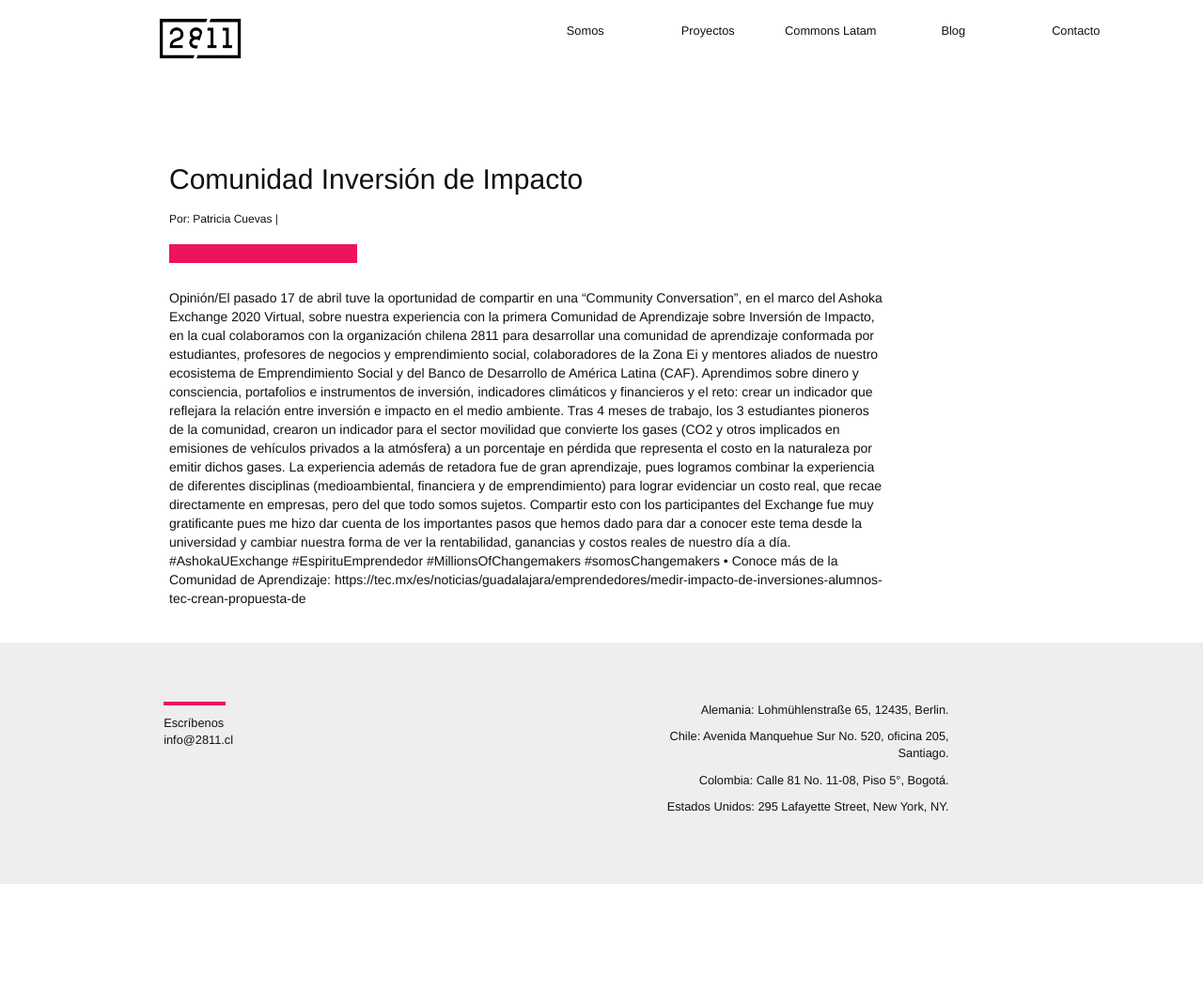
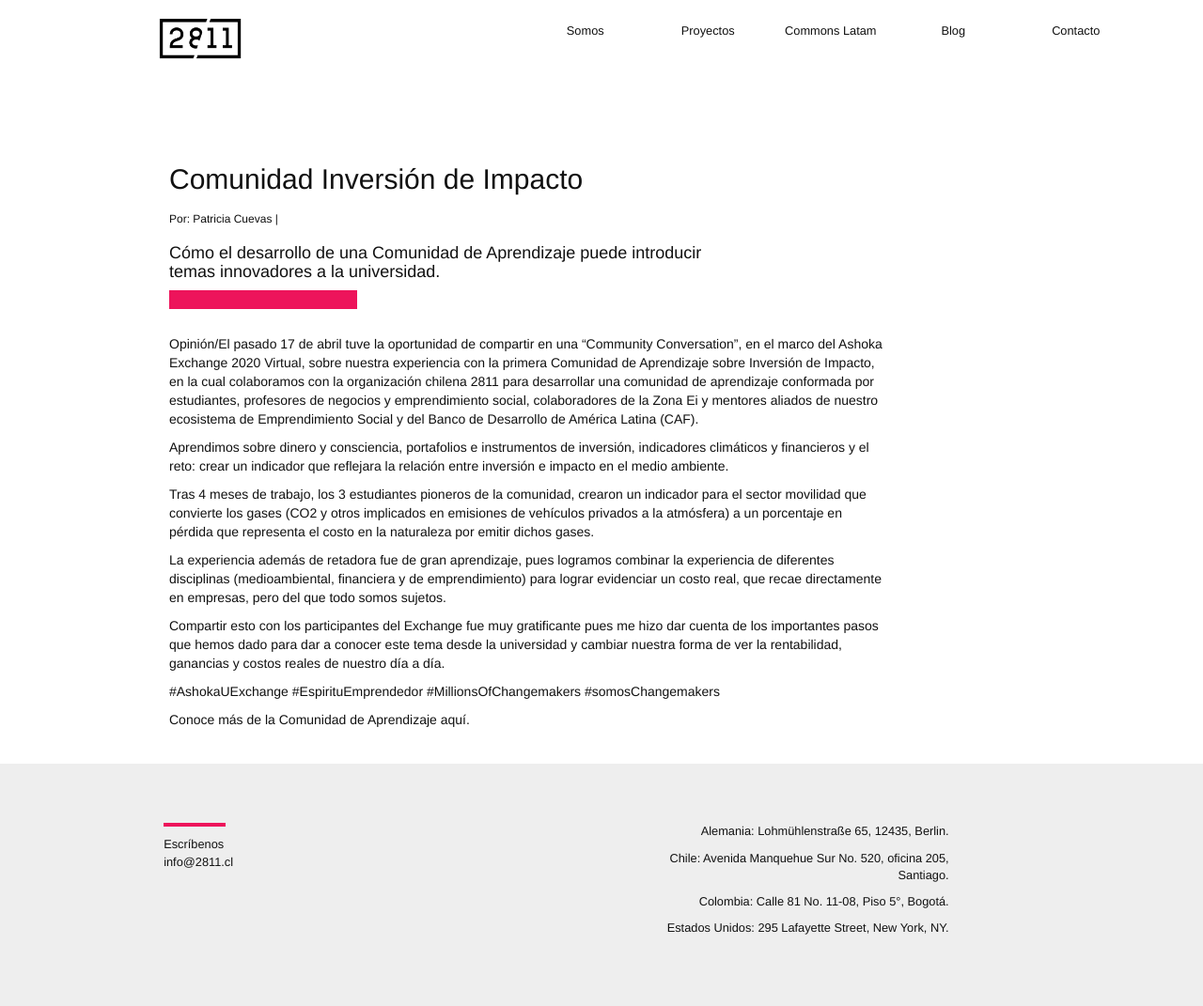
Before and after one commit to 2811Chile/2811Chile.github.io, a Jekyll site: the page built from _posts/2020-05-08-comunidad-inversion-de-impacto.markdown, in a window 1280 px wide. Shown: the whole page at 94% size. Built offline with Jekyll 4.4.1, drawn with Linux system fonts in a browser that asks for light colours; nearby versions of some CDN libraries; some web fonts are replaced; our own code applies the rules of GitHub Pages for plain Markdown files; before the commit the page ends 941 px from its top, so only the background shows below that.

Commit message:
Updated Comunidad Inversion De Impacto

```diff
--- a/_posts/2020-05-08-comunidad-inversion-de-impacto.markdown
+++ b/_posts/2020-05-08-comunidad-inversion-de-impacto.markdown
@@ -3,12 +3,20 @@ title: Comunidad Inversión de Impacto
 date: 2020-05-08 23:38:00 Z
 nombre: Comunidad Inversión de Impacto
 autor: Patricia Cuevas
+bajada: 'Cómo el desarrollo de una Comunidad de Aprendizaje puede introducir temas
+  innovadores a la universidad. '
 ---
 
-Opinión/El pasado 17 de abril tuve la oportunidad de compartir en una “Community Conversation”, en el marco del Ashoka Exchange 2020 Virtual, sobre nuestra experiencia con la primera Comunidad de Aprendizaje sobre Inversión de Impacto, en la cual colaboramos con la organización chilena 2811 para desarrollar una comunidad de aprendizaje conformada por estudiantes, profesores de negocios y emprendimiento social, colaboradores de la Zona Ei y mentores aliados de nuestro ecosistema de Emprendimiento Social y del Banco de Desarrollo de América Latina (CAF).
+Opinión/El pasado 17 de abril tuve la oportunidad de compartir en una “Community Conversation”, en el marco del Ashoka Exchange 2020 Virtual<!--mas-->, sobre nuestra experiencia con la primera Comunidad de Aprendizaje sobre Inversión de Impacto, en la cual colaboramos con la organización chilena 2811 para desarrollar una comunidad de aprendizaje conformada por estudiantes, profesores de negocios y emprendimiento social, colaboradores de la Zona Ei y mentores aliados de nuestro ecosistema de Emprendimiento Social y del Banco de Desarrollo de América Latina (CAF).
+
 Aprendimos sobre dinero y consciencia, portafolios e instrumentos de inversión, indicadores climáticos y financieros y el reto: crear un indicador que reflejara la relación entre inversión e impacto en el medio ambiente.
+
 Tras 4 meses de trabajo, los 3 estudiantes pioneros de la comunidad, crearon un indicador para el sector movilidad que convierte los gases (CO2 y otros implicados en emisiones de vehículos privados a la atmósfera) a un porcentaje en pérdida que representa el costo en la naturaleza por emitir dichos gases.
+
 La experiencia además de retadora fue de gran aprendizaje, pues logramos combinar la experiencia de diferentes disciplinas (medioambiental, financiera y de emprendimiento) para lograr evidenciar un costo real, que recae directamente en empresas, pero del que todo somos sujetos.
+
 Compartir esto con los participantes del Exchange fue muy gratificante pues me hizo dar cuenta de los importantes pasos que hemos dado para dar a conocer este tema desde la universidad y cambiar nuestra forma de ver la rentabilidad, ganancias y costos reales de nuestro día a día.
+
 #AshokaUExchange #EspirituEmprendedor #MillionsOfChangemakers #somosChangemakers
-•	Conoce más de la Comunidad de Aprendizaje: https://tec.mx/es/noticias/guadalajara/emprendedores/medir-impacto-de-inversiones-alumnos-tec-crean-propuesta-de
+
+Conoce más de la Comunidad de Aprendizaje [aquí](https://tec.mx/es/noticias/guadalajara/emprendedores/medir-impacto-de-inversiones-alumnos-tec-crean-propuesta-de).
```
